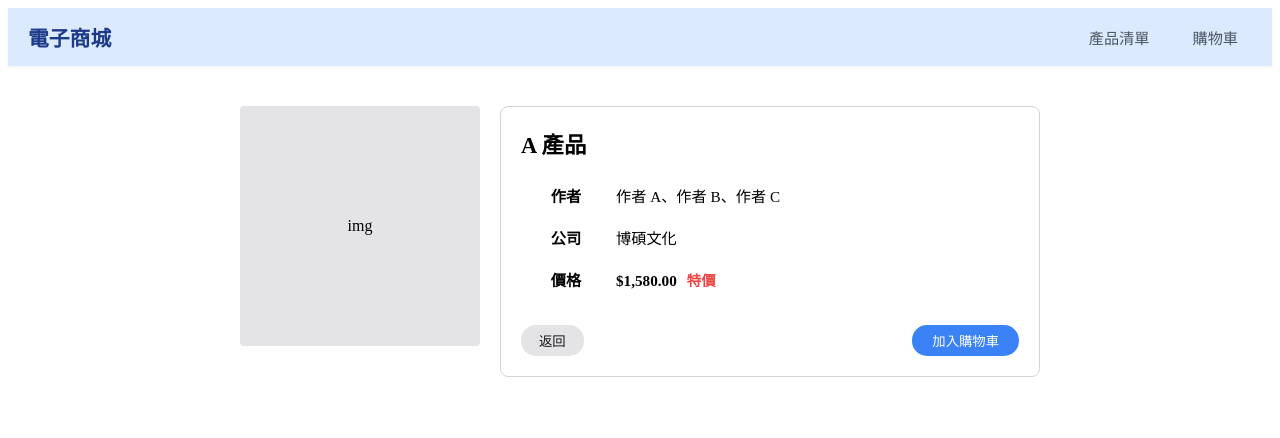
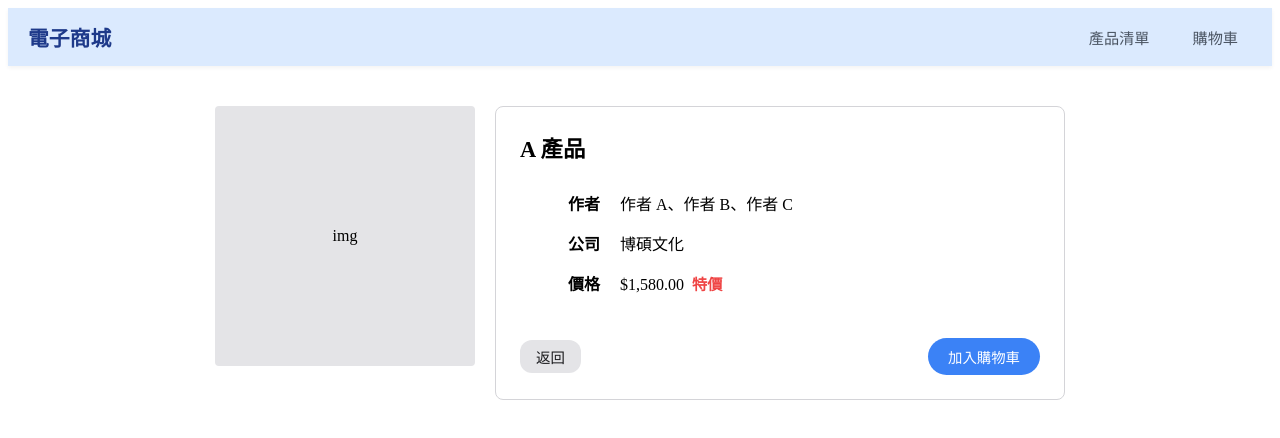
Before and after one commit to judylin1007/mcu-114-2-web-14131704-final-1, an Angular app in the folder angular-shopping-cart/: page /product/1 in a window 1280 px wide. Shown: the top 438 px of the page. Built offline with nearby package versions, Linux system fonts and the light colour scheme.

Commit message:
style: 修改產品明細頁價格欄位，新增符合模板設計的紅色特價標註字樣

```diff
--- a/angular-shopping-cart/src/app/pages/product-detail/product-detail.css
+++ b/angular-shopping-cart/src/app/pages/product-detail/product-detail.css
@@ -7,15 +7,15 @@
 .detail-layout {
   display: flex;
   gap: 20px;
-  align-items: flex-start;
-  max-width: 800px;
+  align-items: stretch;
+  max-width: 850px;
   width: 100%;
 }
 
 .detail-image-box {
   background-color: #e4e4e7;
-  width: 240px;
-  height: 240px;
+  width: 260px;
+  height: 260px;
   display: flex;
   justify-content: center;
   align-items: center;
@@ -26,64 +26,79 @@
   flex-grow: 1;
   border: 1px solid #d4d4d8;
   border-radius: 8px;
-  padding: 20px;
+  padding: 24px;
   background: white;
+  display: flex;
+  flex-direction: column;
+  justify-content: space-between;
 }
 
 .detail-title {
   font-size: 1.4rem;
   font-weight: bold;
-  margin: 0 0 15px 0;
+  margin: 0 0 20px 0;
+  color: #000000;
 }
 
 .meta-table {
   width: 100%;
   border-collapse: collapse;
-  margin-bottom: 25px;
+  margin-bottom: 20px;
 }
 
 .meta-table td {
-  padding: 10px 5px;
-  font-size: 0.95rem;
+  padding: 8px 0;
+  font-size: 1rem;
+  color: #000000;
+  vertical-align: middle;
 }
 
 .meta-table td.label {
   width: 80px;
   font-weight: bold;
-  color: #000;
-  text-align: center;
+  color: #000000;
+  padding-right: 20px;
+  text-align: right;
 }
 
 .price-val {
-  font-weight: bold;
+  font-weight: normal;
 }
 
 .badge-discount {
   color: #ef4444;
-  margin-left: 10px;
+  margin-left: 8px;
   font-weight: bold;
-  font-size: 0.9rem;
+  font-size: 0.95rem;
 }
 
 .action-row {
   display: flex;
   justify-content: space-between;
+  align-items: center;
+  margin-top: 15px;
 }
 
 .btn-back {
   background-color: #e4e4e7;
   color: #18181b;
   border: none;
-  padding: 6px 18px;
-  border-radius: 15px;
+  padding: 6px 16px;
+  border-radius: 12px;
   cursor: pointer;
+  font-size: 0.9rem;
 }
 
 .btn-submit-cart {
   background-color: #3b82f6;
   color: white;
   border: none;
-  padding: 6px 20px;
-  border-radius: 15px;
+  padding: 8px 20px;
+  border-radius: 20px;
   cursor: pointer;
+  font-size: 0.9rem;
 }
+
+.btn-submit-cart:hover {
+  background-color: #2563eb;
+}
--- a/angular-shopping-cart/src/app/pages/product-detail/product-detail.html
+++ b/angular-shopping-cart/src/app/pages/product-detail/product-detail.html
@@ -21,7 +21,7 @@
             <td class="label">價格</td>
             <td>
               <span class="price-val">{{ product.price | currency:'USD':'symbol':'1.2-2' }}</span>
-              @if (product.originPrice) {
+              @if (product.originPrice && product.originPrice > product.price) {
                 <span class="badge-discount">特價</span>
               }
             </td>
```
